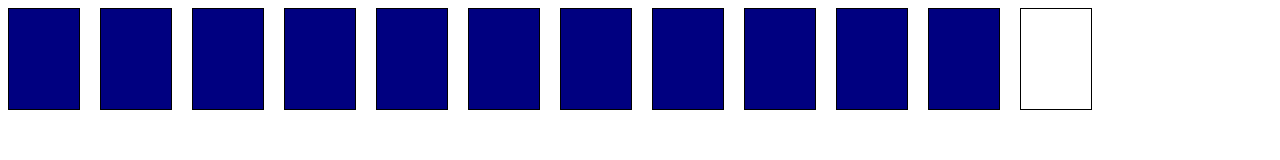
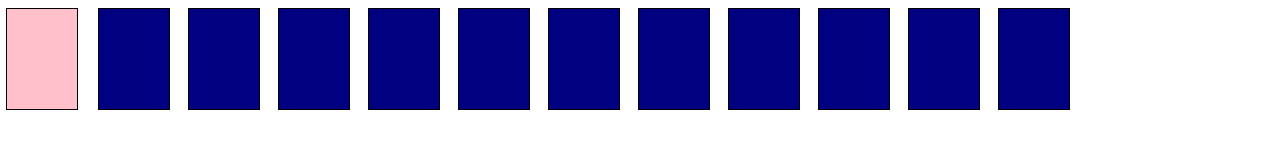
Before and after one commit to YJLeeGinter/color-match-game, a plain HTML site: page index.html in a window 1280 px wide. Both pictures are taken after a click on the element 44 px from the left and 59 px from the top of the page. Drawn offline with Linux system fonts and the light colour scheme.

Commit message:
gave cards the colors

```diff
--- a/game.js
+++ b/game.js
@@ -1,7 +1,17 @@
 var row = 4;
 var col = 3;
+var colorCandidate = ['red', 'red', 'orange', 'orange', 'green',
+'green','yellow', 'yellow', 'white', 'white' ,'pink', 'pink' ];
+var color = [];
+var clickFlag = true;
+var clickCount = 0;
 
+for(var i =0;  colorCandidate.length >0; i +=1 ){
+    color = color.concat(colorCandidate.splice(Math.floor(Math.random()*colorCandidate.length), 1));
+}
+console.log(color);
 function setupCards(row, col){
+    clickFlag = false;
 
     for(var i = 0; i < row*col; i +=1){
         var card = document.createElement('div');
@@ -12,14 +22,35 @@ function setupCards(row, col){
         cardFront.className = 'card-front';
         var cardBack = document.createElement('div');
         cardBack.className = 'card-back';
+        cardBack.style.backgroundColor = color[i];
         cardInner.appendChild(cardFront);
         cardInner.appendChild(cardBack);
         card.appendChild(cardInner);
+         (function (c){ // because of closure!
         card.addEventListener('click', function(){
-            card.classList.toggle('flipped');
-        })
+            if(clickFlag){
+                c.classList.toggle('flipped');
+                clickCount +=1;
+            }
+        });
+      })(card);
         document.body.appendChild(card);
     }
+
+    document.querySelectorAll('.card').forEach(function(card, index){
+        setTimeout(function(){
+            card.classList.add('flipped');
+        }, 1000 + 100 *index);
+    });
+
+    setTimeout(function(){
+        document.querySelectorAll('.card').forEach(function(card, index){
+            card.classList.remove('flipped');
+        });
+        clickFlag = true;
+    }, 5000);
+
+
 }
 
 setupCards(row, col);
--- a/index.html
+++ b/index.html
@@ -10,7 +10,7 @@
         margin-bottom: 20px;
         width: 70px;
         height: 100px;
-        border: 1px solid black;
+        perspective: 140px;
     }
     .card-inner{
         position: relative;
@@ -34,6 +34,8 @@
         width: 100%;
         height: 100%;
         backface-visibility: hidden;
+        border: 1px solid black;
+
     }
 
     .card-back{
```
